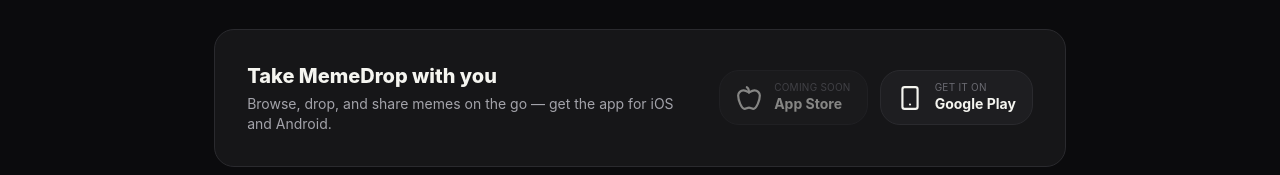
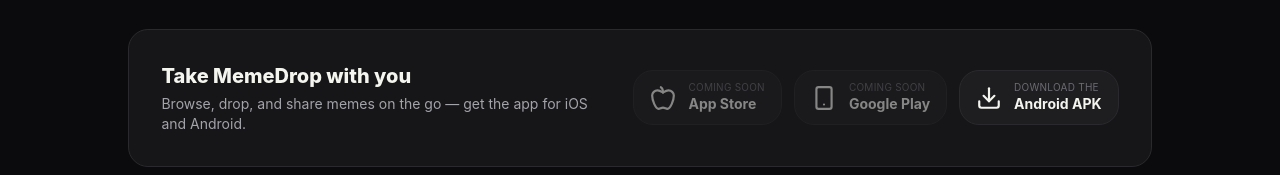
Before and after one commit to ManNjoro/memedrop_web, a React (Vite) app: page /explore in a window 1280 px wide. Shown: the part 1226-1401 px from the top of the page. Built offline with nearby package versions, Linux system fonts and the light colour scheme; no server answers; what @posthog/react would draw is missing.

Commit message:
refactor: add GitHub download option and update constants for app store URLs

```diff
--- a/src/components/ui/AppDownloadSection.tsx
+++ b/src/components/ui/AppDownloadSection.tsx
@@ -1,7 +1,7 @@
-import type { ReactNode } from 'react';
-import { Apple, Smartphone } from 'lucide-react';
-import { APP_STORE_URL, PLAY_STORE_URL } from '@/lib/constants';
-import { cn } from '@/lib/utils';
+import { APP_STORE_URL, GITHUB_URL, PLAY_STORE_URL } from "@/lib/constants";
+import { cn } from "@/lib/utils";
+import { Apple, Download, Smartphone } from "lucide-react";
+import type { ReactNode } from "react";
 
 type StoreBadgeProps = {
   href: string | null;
@@ -15,22 +15,24 @@
   return (
     <a
       href={href ?? undefined}
-      target={href ? '_blank' : undefined}
-      rel={href ? 'noreferrer' : undefined}
+      target={href ? "_blank" : undefined}
+      rel={href ? "noreferrer" : undefined}
       aria-disabled={disabled}
-      title={disabled ? 'Coming soon' : undefined}
+      title={disabled ? "Coming soon" : undefined}
       className={cn(
-        'flex items-center gap-3 rounded-lg border border-border-light dark:border-border bg-surface-alt-light dark:bg-surface-alt px-4 py-2.5 transition-opacity',
-        disabled ? 'cursor-default opacity-50' : 'hover:opacity-80'
+        "flex items-center gap-3 rounded-lg border border-border-light dark:border-border bg-surface-alt-light dark:bg-surface-alt px-4 py-2.5 transition-opacity",
+        disabled ? "cursor-default opacity-50" : "hover:opacity-80",
       )}
       onClick={(e) => disabled && e.preventDefault()}
     >
       {icon}
       <span className="text-left leading-tight">
         <span className="block text-[10px] uppercase tracking-wide text-text-muted">
-          {disabled ? 'Coming soon' : eyebrow}
+          {disabled ? "Coming soon" : eyebrow}
         </span>
-        <span className="block text-sm font-bold text-text-primary-light dark:text-text-primary">{label}</span>
+        <span className="block text-sm font-bold text-text-primary-light dark:text-text-primary">
+          {label}
+        </span>
       </span>
     </a>
   );
@@ -52,21 +54,43 @@
             Take MemeDrop with you
           </h2>
           <p className="mt-1 max-w-md text-sm text-text-secondary-light dark:text-text-secondary">
-            Browse, drop, and share memes on the go — get the app for iOS and Android.
+            Browse, drop, and share memes on the go — get the app for iOS and
+            Android.
           </p>
         </div>
         <div className="flex flex-col gap-3 sm:flex-row">
           <StoreBadge
             href={APP_STORE_URL}
-            icon={<Apple size={26} className="shrink-0 text-text-primary-light dark:text-text-primary" />}
+            icon={
+              <Apple
+                size={26}
+                className="shrink-0 text-text-primary-light dark:text-text-primary"
+              />
+            }
             eyebrow="Download on the"
             label="App Store"
           />
           <StoreBadge
             href={PLAY_STORE_URL}
-            icon={<Smartphone size={26} className="shrink-0 text-text-primary-light dark:text-text-primary" />}
+            icon={
+              <Smartphone
+                size={26}
+                className="shrink-0 text-text-primary-light dark:text-text-primary"
+              />
+            }
             eyebrow="Get it on"
             label="Google Play"
+          />
+          <StoreBadge
+            href={GITHUB_URL}
+            icon={
+              <Download
+                size={26}
+                className="shrink-0 text-text-primary-light dark:text-text-primary"
+              />
+            }
+            eyebrow="Download the"
+            label="Android APK"
           />
         </div>
       </div>
--- a/src/lib/constants.ts
+++ b/src/lib/constants.ts
@@ -12,4 +12,6 @@
  * matching `android.package` in app.json), but will show Google Play's
  * "not found" page publicly until the app is actually published there.
  */
-export const PLAY_STORE_URL = 'https://play.google.com/store/apps/details?id=com.mannjoro.memedrop';
+// export const PLAY_STORE_URL = 'https://play.google.com/store/apps/details?id=com.mannjoro.memedrop';
+export const PLAY_STORE_URL: string | null = null;
+export const GITHUB_URL = 'https://github.com/ManNjoro/memedrop/releases/download/preview/memedrop.apk';
```
